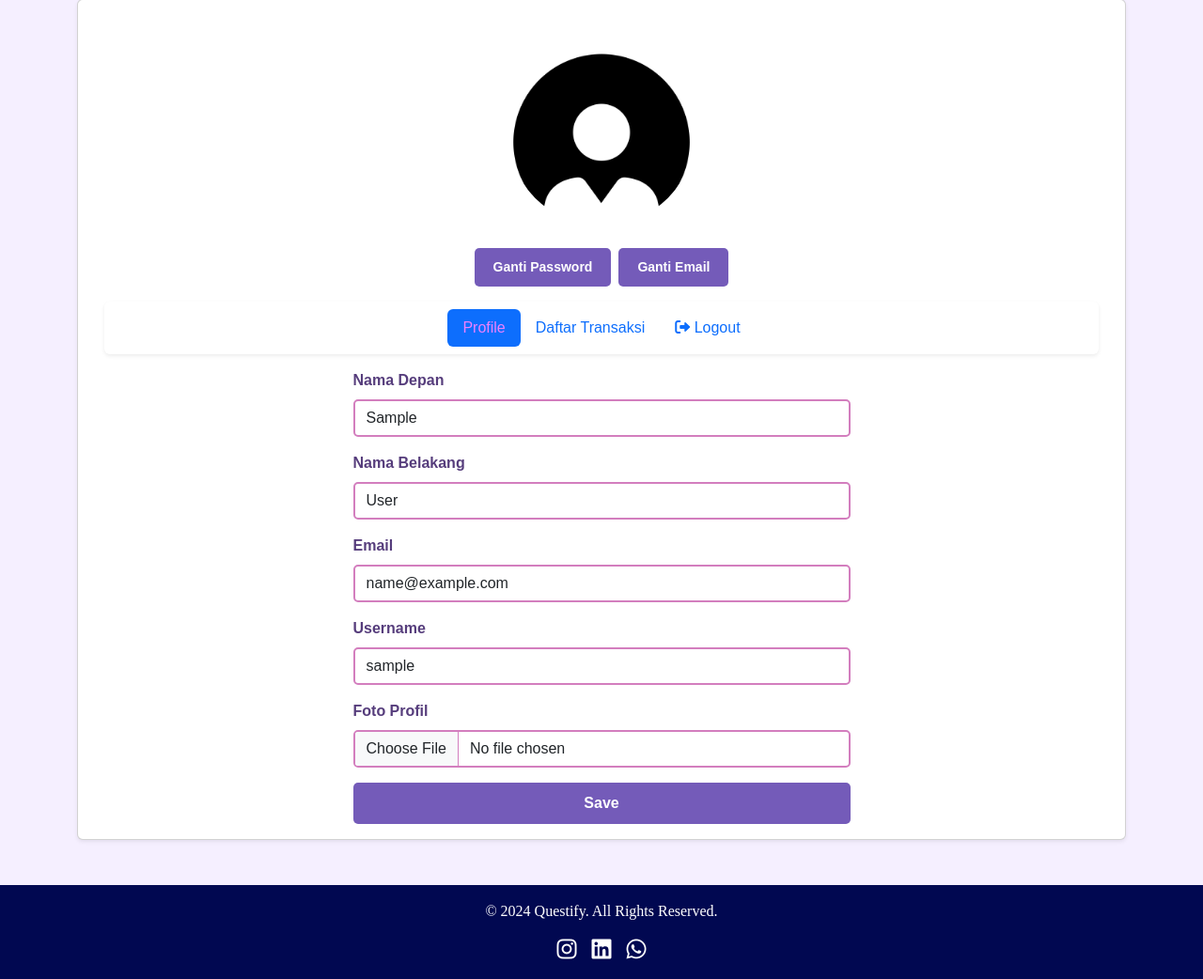
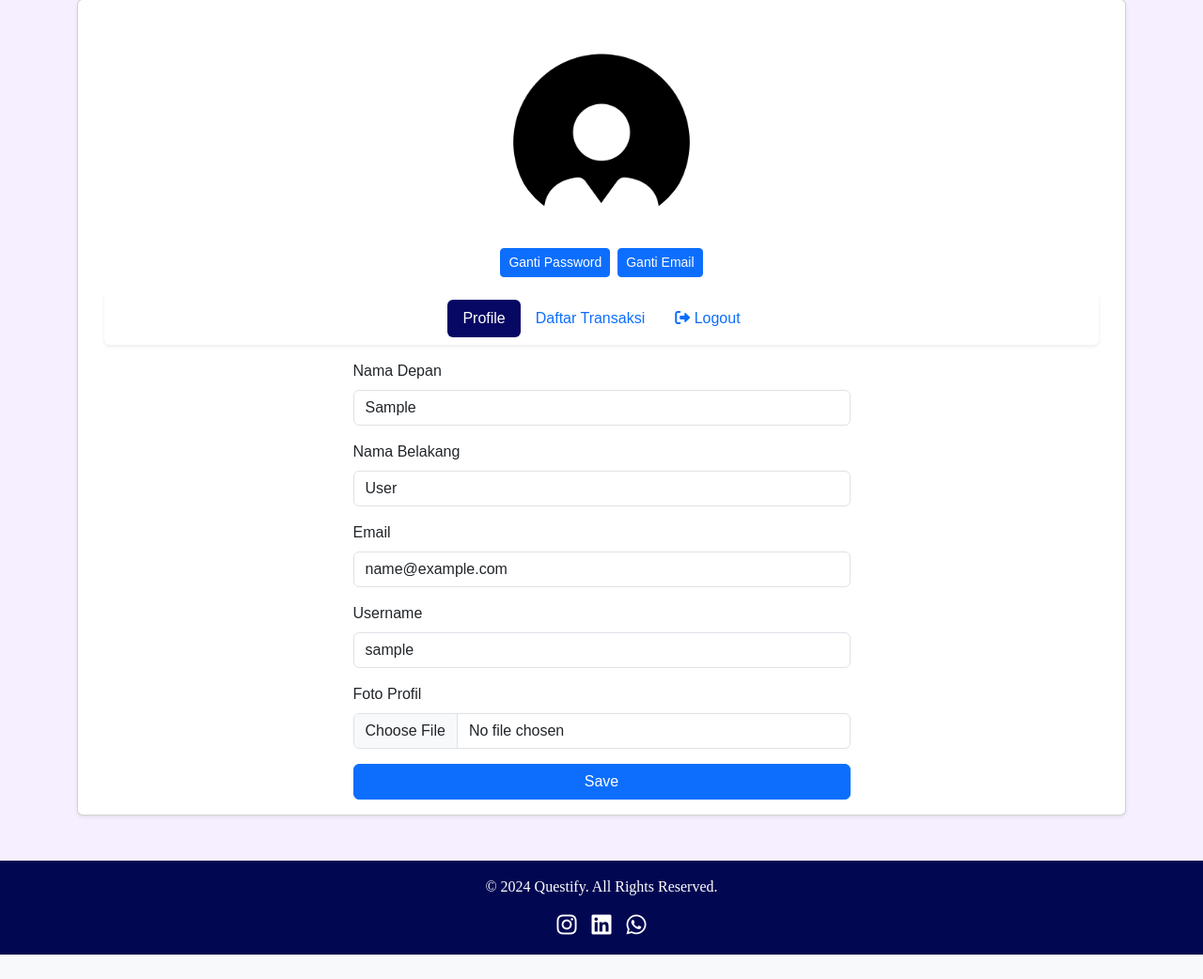
Before and after one commit to timurlauttt/Project-Akhir-Studi-Independent, a Django app: page /questify_app/userprofile/ in a window 1280 px wide. Shown: the part 97-1139 px from the top of the page at 94% size. After the commit the page ends 1113 px from the top, so only its background shows below. Run offline with Django 5.2, Linux system fonts and the light colour scheme; the visitor is signed in with stand-in values (Sample User, id 1).

Commit message:
Update userprofile.css

```diff
--- a/questify_project/static/css/userprofile.css
+++ b/questify_project/static/css/userprofile.css
@@ -1,42 +1,4 @@
-.form-control {
-    border: 2px solid #d37ebe;
-    border-radius: 5px;
-}
-
-.form-label {
-    font-weight: 600;
-    color: #563d7c;
-}
-
-.btn-primary {
-    background-color: #745bb9;
-    border: none;
-    font-weight: bold;
-    padding: 10px 20px;
-    border-radius: 5px;
-    transition: background-color 0.3s ease;
-}
-
-.btn-primary:hover {
-    background-color: #563d7c;
-}
-
-.nav-tabs {
-    border-bottom: none;
-}
-
-.nav-tabs .nav-link {
-    background-color: #9575cd;
-    color: white;
-    border: none;
-    font-weight: bold;
-}
-
-.nav-tabs .nav-link.active {
-    background-color: #745bb9;
-    color: white;
-}
-
-.nav-tabs .nav-link:hover {
-    background-color: #563d7c;
-}
+.nav-pills .nav-link.active {
+    background-color: rgb(7, 7, 100); /* Set active navbar color to black */
+    color: white !important; /* Optional: Change text color to white when active */
+  }
```
